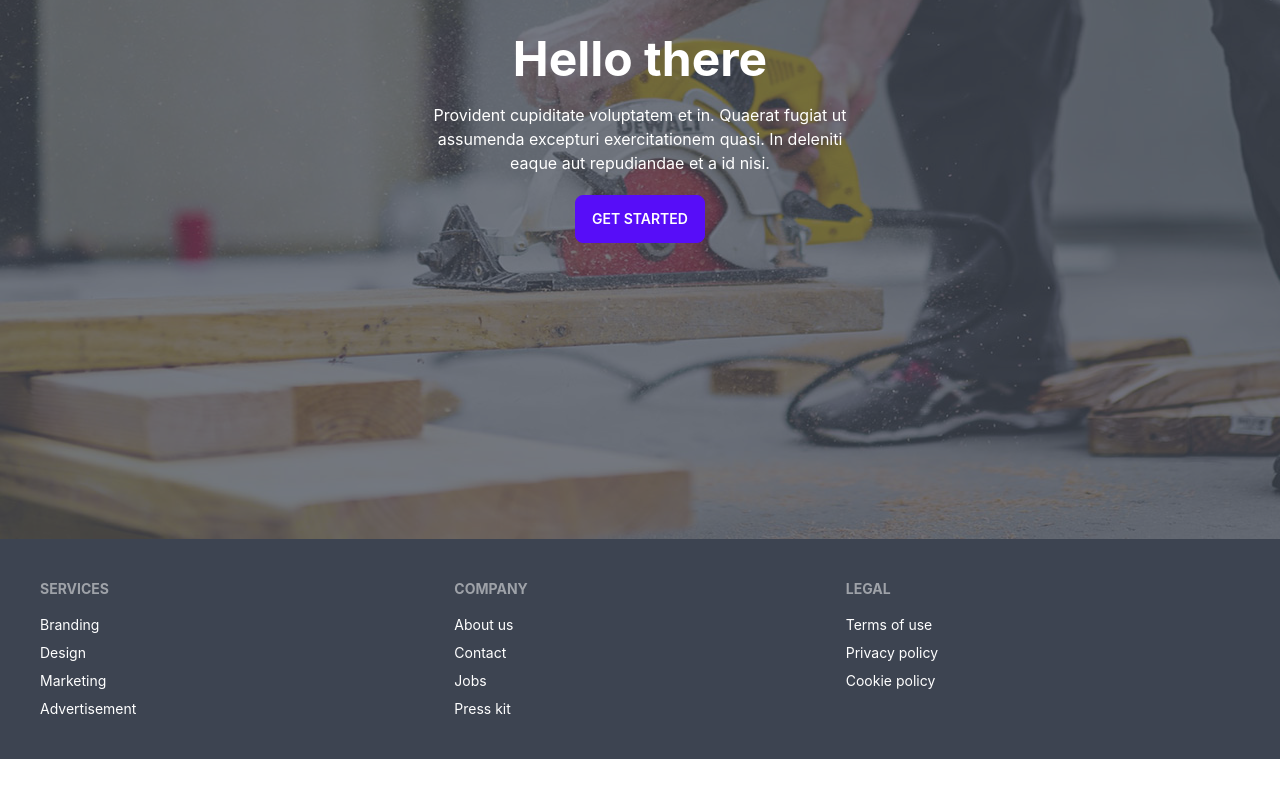
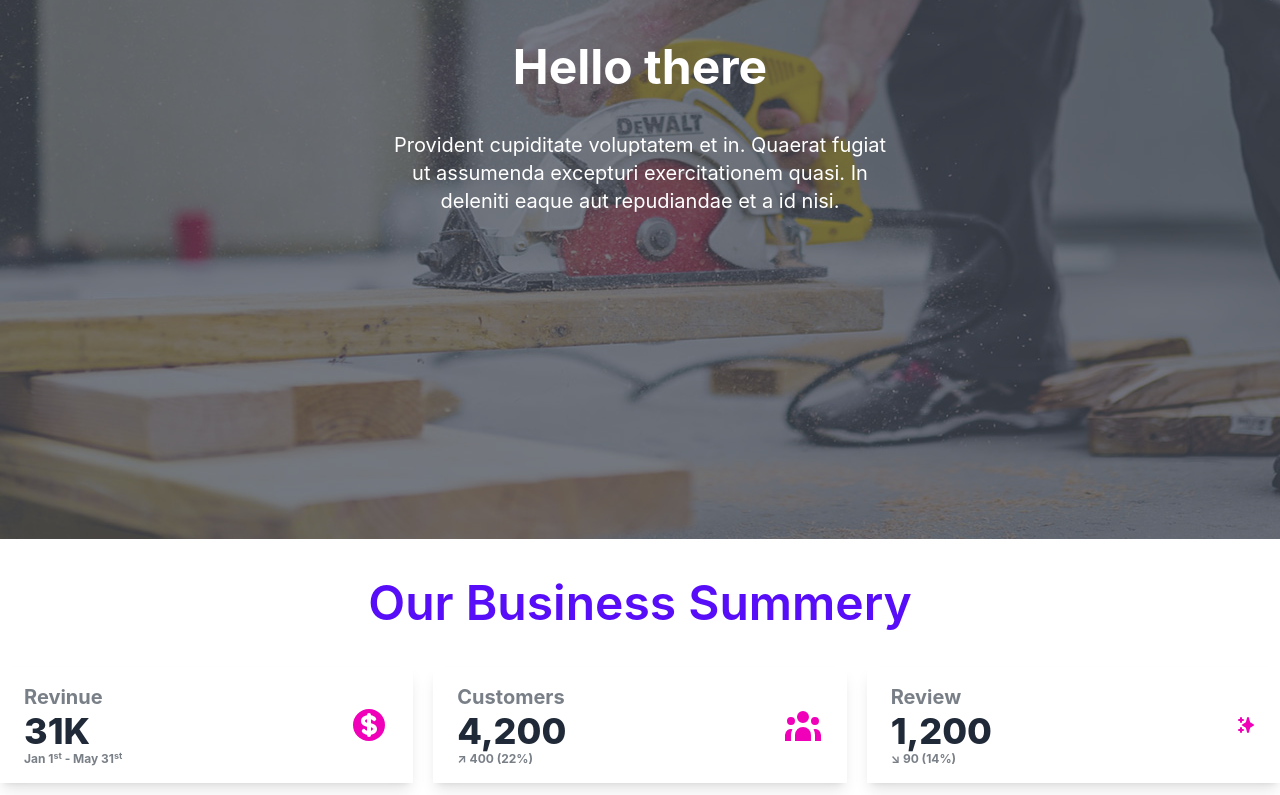
Before and after one commit to MD-MAHBUBUR-RAHMAN/manufacturer-client-assignment-twelve, a React (Create React App) app: page / in a window 1280 px wide. Shown: the part 325-1120 px from the top of the page. Before the commit the page ends 1084 px from the top, so only its background shows below. Built offline with nearby package versions, Linux system fonts and the light colour scheme; no server answers.

Commit message:
BusinessSummery of home page added

```diff
--- a/package.json
+++ b/package.json
@@ -3,6 +3,7 @@
   "version": "0.1.0",
   "private": true,
   "dependencies": {
+    "@heroicons/react": "^1.0.6",
     "@testing-library/jest-dom": "^5.16.4",
     "@testing-library/react": "^13.2.0",
     "@testing-library/user-event": "^13.5.0",
--- a/src/pages/Home/Banner.js
+++ b/src/pages/Home/Banner.js
@@ -4,19 +4,18 @@ import banner from "../../assets/img/banner-medium.jpg";
 const Banner = () => {
   return (
     <div
-      className="hero min-h-[800px] relative"
+      className="hero min-h-[800px]"
       style={{ backgroundImage: `url(${banner})` }}
     >
       <div className="hero-overlay bg-opacity-70"></div>
       <div className="hero-content text-center text-neutral-content">
-        <div className="max-w-md">
-          <h1 className="mb-5 text-5xl font-bold">Hello there</h1>
-          <p className="mb-5">
+        <div className="max-w-lg">
+          <h1 className="mb-10 text-5xl font-bold">Hello there</h1>
+          <p className="mb-5 md:text-xl">
             Provident cupiditate voluptatem et in. Quaerat fugiat ut assumenda
             excepturi exercitationem quasi. In deleniti eaque aut repudiandae et
             a id nisi.
           </p>
-          <button className="btn btn-primary">Get Started</button>
         </div>
       </div>
     </div>
--- /dev/null
+++ b/src/pages/Home/BusinessSummery.js
@@ -0,0 +1,76 @@
+import React from "react";
+// import { BeakerIcon } from "@heroicons/react/solid";
+
+const BusinessSummery = () => {
+  return (
+    <>
+      <h1 className="text-center text-xl font-semibold md:text-5xl text-primary my-10">
+        Our Business Summery
+      </h1>
+      <div className="grid grid-cols-1 md:grid-cols-3 gap-5 my-10">
+        <div className="stat shadow-lg">
+          <div className="stat-figure text-secondary">
+            <svg
+              xmlns="http://www.w3.org/2000/svg"
+              className="h-10 w-10"
+              viewBox="0 0 20 20"
+              fill="currentColor"
+            >
+              <path d="M8.433 7.418c.155-.103.346-.196.567-.267v1.698a2.305 2.305 0 01-.567-.267C8.07 8.34 8 8.114 8 8c0-.114.07-.34.433-.582zM11 12.849v-1.698c.22.071.412.164.567.267.364.243.433.468.433.582 0 .114-.07.34-.433.582a2.305 2.305 0 01-.567.267z" />
+              <path
+                fillRule="evenodd"
+                d="M10 18a8 8 0 100-16 8 8 0 000 16zm1-13a1 1 0 10-2 0v.092a4.535 4.535 0 00-1.676.662C6.602 6.234 6 7.009 6 8c0 .99.602 1.765 1.324 2.246.48.32 1.054.545 1.676.662v1.941c-.391-.127-.68-.317-.843-.504a1 1 0 10-1.51 1.31c.562.649 1.413 1.076 2.353 1.253V15a1 1 0 102 0v-.092a4.535 4.535 0 001.676-.662C13.398 13.766 14 12.991 14 12c0-.99-.602-1.765-1.324-2.246A4.535 4.535 0 0011 9.092V7.151c.391.127.68.317.843.504a1 1 0 101.511-1.31c-.563-.649-1.413-1.076-2.354-1.253V5z"
+                clipRule="evenodd"
+              />
+            </svg>
+          </div>
+          <div className="stat-title text-xl font-bold">Revinue</div>
+          <div className="stat-value">31K</div>
+          <div className="stat-desc font-bold">
+            Jan 1<sup>st</sup> - May 31<sup>st</sup>
+          </div>
+        </div>
+
+        <div className="stat shadow-lg">
+          <div className="stat-figure text-secondary">
+            <svg
+              xmlns="http://www.w3.org/2000/svg"
+              className="h-10 w-10"
+              viewBox="0 0 20 20"
+              fill="currentColor"
+            >
+              <path d="M13 6a3 3 0 11-6 0 3 3 0 016 0zM18 8a2 2 0 11-4 0 2 2 0 014 0zM14 15a4 4 0 00-8 0v3h8v-3zM6 8a2 2 0 11-4 0 2 2 0 014 0zM16 18v-3a5.972 5.972 0 00-.75-2.906A3.005 3.005 0 0119 15v3h-3zM4.75 12.094A5.973 5.973 0 004 15v3H1v-3a3 3 0 013.75-2.906z" />
+            </svg>
+          </div>
+          <div>
+            <div className="stat-title text-xl font-bold">Customers</div>
+            <div className="stat-value">4,200</div>
+            <div className="stat-desc font-bold">↗︎ 400 (22%)</div>
+          </div>
+        </div>
+
+        <div className="stat shadow-lg">
+          <div className="stat-figure text-secondary">
+            <svg
+              xmlns="http://www.w3.org/2000/svg"
+              className="h-5 w-5"
+              viewBox="0 0 20 20"
+              fill="currentColor"
+            >
+              <path
+                fillRule="evenodd"
+                d="M5 2a1 1 0 011 1v1h1a1 1 0 010 2H6v1a1 1 0 01-2 0V6H3a1 1 0 010-2h1V3a1 1 0 011-1zm0 10a1 1 0 011 1v1h1a1 1 0 110 2H6v1a1 1 0 11-2 0v-1H3a1 1 0 110-2h1v-1a1 1 0 011-1zM12 2a1 1 0 01.967.744L14.146 7.2 17.5 9.134a1 1 0 010 1.732l-3.354 1.935-1.18 4.455a1 1 0 01-1.933 0L9.854 12.8 6.5 10.866a1 1 0 010-1.732l3.354-1.935 1.18-4.455A1 1 0 0112 2z"
+                clipRule="evenodd"
+              />
+            </svg>
+          </div>
+          <div className="stat-title text-xl font-bold">Review</div>
+          <div className="stat-value">1,200</div>
+          <div className="stat-desc  font-bold">↘︎ 90 (14%)</div>
+        </div>
+      </div>
+    </>
+  );
+};
+
+export default BusinessSummery;
--- a/src/pages/Home/Home.js
+++ b/src/pages/Home/Home.js
@@ -1,11 +1,13 @@
 import React from "react";
 import Footer from "../Shared/Footer";
 import Banner from "./Banner";
+import BusinessSummery from "./BusinessSummery";
 
 const Home = () => {
   return (
     <div>
       <Banner />
+      <BusinessSummery />
       <Footer />
     </div>
   );
```
Also changed, not shown: 1 other file (tests, documents, lock files or other folders).
